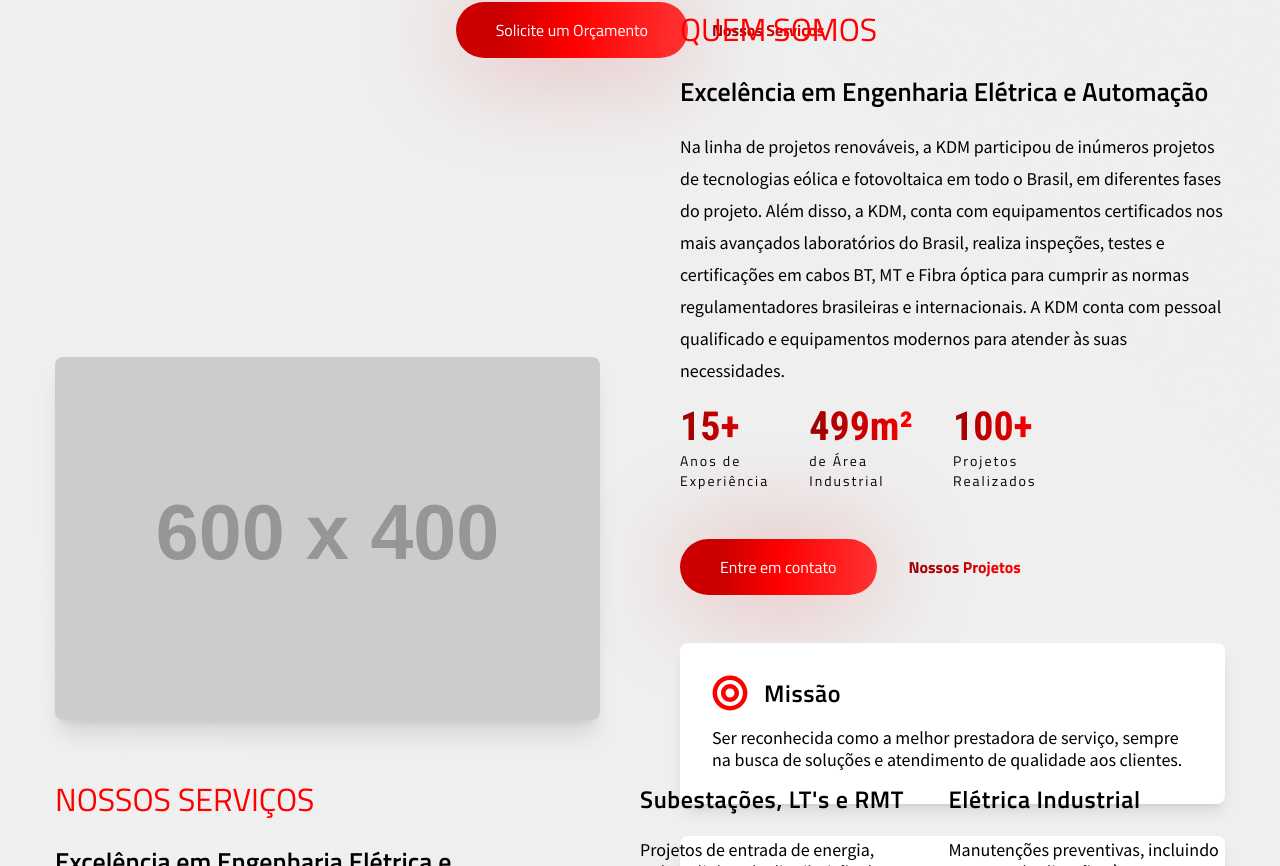
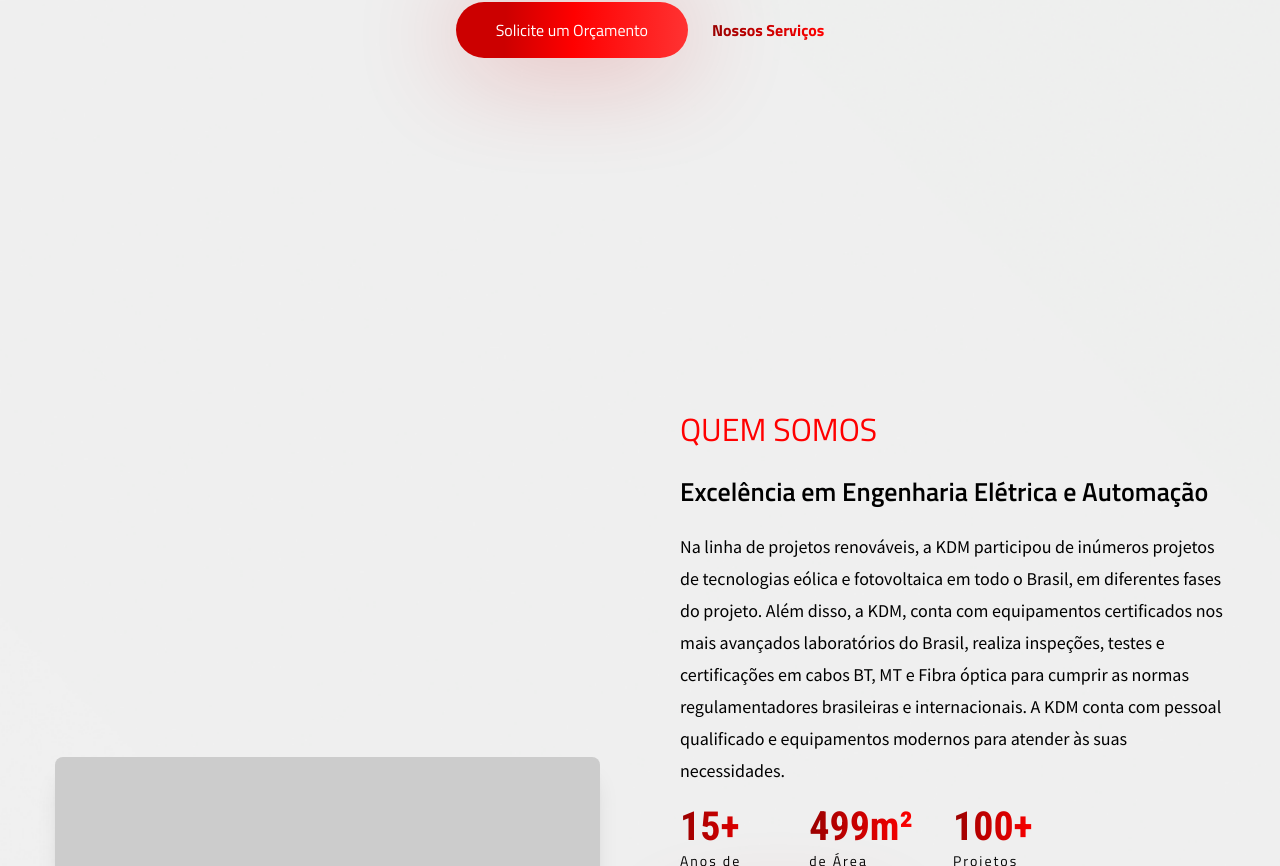
Before and after one commit to thiagoxporfirio/kadima-service, a React (Create React App) app: page / in a window 1280 px wide. Shown: the part 1150-2016 px from the top of the page. Built offline with nearby package versions, Linux system fonts and the light colour scheme; a web font is replaced by a local one.

Commit message:
fix: divider in home

```diff
--- a/src/App.js
+++ b/src/App.js
@@ -31,6 +31,7 @@ const Home = () => (
 	<>
 		<TopHeader />
 		<Banner />
+		<Divider />
 		<About />
 		<Services />
 		<Divider />
```
